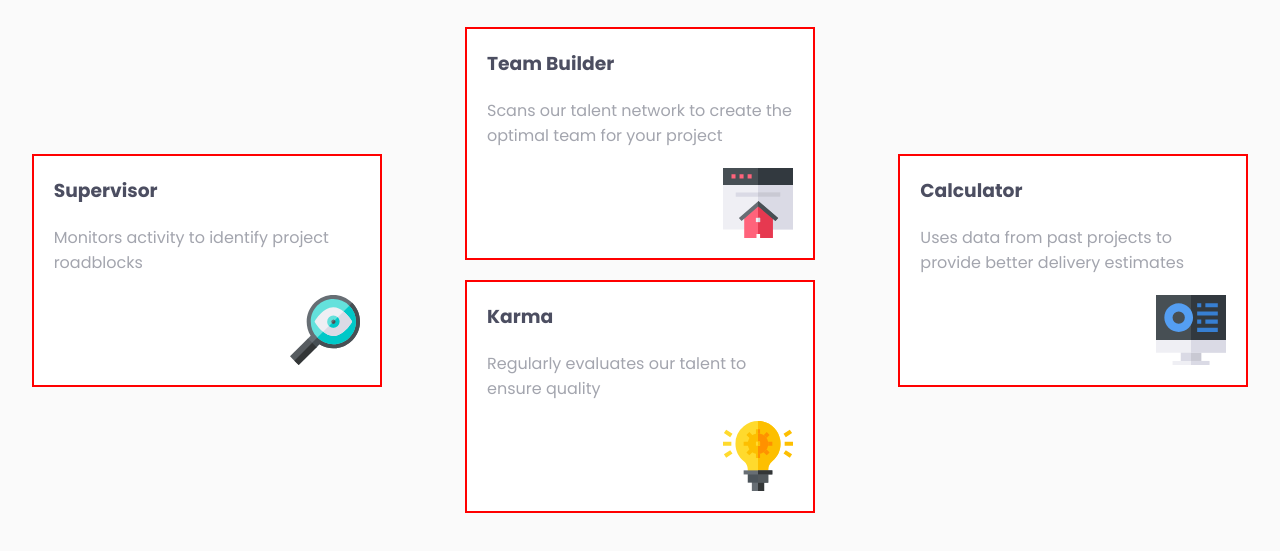
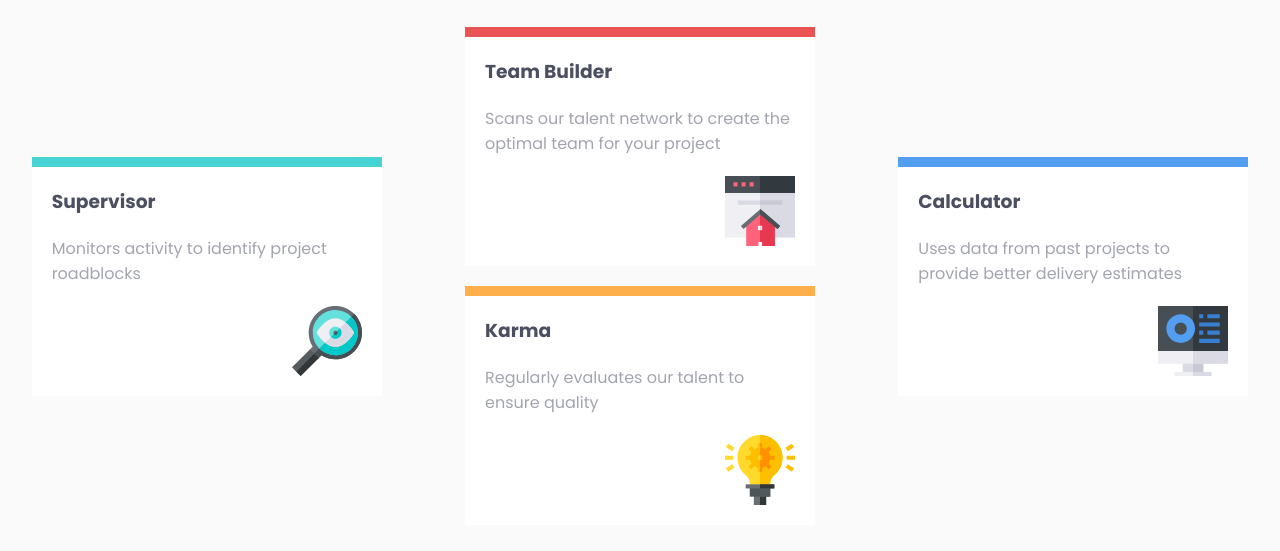
Before and after one commit to Akintayo74/Four-Card-Feature-Section, a plain HTML site: page index.html in a window 1280 px wide. Shown: the part 149-700 px from the top of the page. Drawn offline with Linux system fonts and the light colour scheme.

Commit message:
Made significant progress

```diff
--- a/index.html
+++ b/index.html
@@ -3,10 +3,14 @@
 <head>
   <meta charset="UTF-8">
   <meta name="viewport" content="width=device-width, initial-scale=1.0">
+
   <link rel="preconnect" href="https://fonts.googleapis.com">
   <link rel="preconnect" href="https://fonts.gstatic.com" crossorigin>
   <link href="https://fonts.googleapis.com/css2?family=Poppins:ital,wght@0,100;0,200;0,300;0,400;0,500;0,600;0,700;0,800;0,900;1,100;1,200;1,300;1,400;1,500;1,600;1,700;1,800;1,900&display=swap" rel="stylesheet">
+
   <link rel="stylesheet" href="style.css">
+  <link rel="stylesheet" href="queries.css">
+
   <title>Document</title>
 </head>
 <body>
--- /dev/null
+++ b/queries.css
@@ -0,0 +1,59 @@
+
+@media(min-width: 800px){
+    .container{
+        grid-template-columns: repeat(2, auto);
+        grid-template-rows: repeat(2, auto);
+    }
+
+    .supervisor{
+        grid-column: 1;
+        grid-row: 1;
+    }
+
+    .team-builder{
+        grid-column: 2;
+        grid-row: 1;
+    }
+
+    .karma{
+        grid-column: 1;
+        grid-row: 2;
+    }
+
+    .calculator{
+        grid-column: 2;
+        grid-row: 2;
+    }
+}
+
+
+@media (min-width: 1200px) {
+    .container{
+        grid-template-columns: repeat(3, auto);
+        grid-template-rows: repeat(2, auto);
+    }
+
+    .supervisor{
+        grid-column: 1;
+        grid-row: 1 / span 2;
+        place-self: center;
+    }
+
+    .team-builder{
+        grid-column: 2;
+        grid-row: 1;
+        place-self: center;
+    }
+
+    .karma{
+        grid-column: 2;
+        grid-row: 2;
+        place-self: center;
+    }
+
+    .calculator{
+        grid-column: 3;
+        grid-row: 1 / span 2;
+        place-self: center;
+    }
+}
--- a/style.css
+++ b/style.css
@@ -1,3 +1,11 @@
+:root{
+    --team-builder-color:  hsl(0, 78%, 62%);
+    --supervisor-color: hsl(180, 62%, 55%);
+    --karma-color: hsl(34, 97%, 64%);
+    --calculator-color: hsl(212, 86%, 64%);
+}
+
+
 *{
     margin: 0;
     padding: 0;
@@ -30,7 +38,7 @@ header p{
     display: flex;
     flex-direction: column;
     background-color: white;
-    border: 2px solid red;
+    /* border: 2px solid red; */
     width: 350px;
     padding: 20px;
 }
@@ -46,84 +54,34 @@ header p{
     margin-block-start: 20px;
 }
 
-
 .container{
     display: grid;
-    grid-template-columns: repeat(3, auto);
-    grid-template-rows: repeat(2, auto);
+    grid-template-columns: 1fr;
+    grid-template-rows: repeat(4, 1fr);
     gap: 20px;
-    /* gap: calc((30 / 16) * 1rem); */
     margin-block-start: 30px;
 }
 
 .supervisor{
-    grid-column: 1;
-    grid-row: 1 / span 2;
+    grid-row: 1;
     place-self: center;
+    border-top: 10px solid var(--supervisor-color);
 }
 
 .team-builder{
-    grid-column: 2;
-    grid-row: 1;
+    grid-row: 2;
     place-self: center;
+    border-top: 10px solid var(--team-builder-color);
 }
 
 .karma{
-    grid-column: 2;
-    grid-row: 2;
+    grid-row: 3;
     place-self: center;
+    border-top: 10px solid var(--karma-color);
 }
 
 .calculator{
-    grid-column: 3;
-    grid-row: 1 / span 2;
+    grid-row: 4;
     place-self: center;
+    border-top: 10px solid var(--calculator-color);
 }
-
-@media (max-width: 100px) {
-    header p {
-        width: none;
-    }
-    .container{
-        grid-template-columns: repeat(2, auto);
-        grid-template-rows: repeat(2, auto);
-    }
-    .supervisor{
-        grid-column: 1;
-        grid-row: 1;
-    }
-    .team-builder{
-        grid-column: 2;
-        grid-row: 1;
-    }
-    .karma{
-        grid-column: 1;
-        grid-row: 2;
-    }
-    .calculator{
-        grid-column: 2;
-        grid-row: 2;
-    }
-}
-
-@media(max-width: 500px){
-    header p {
-        width: none;
-    }
-    .container{
-        grid-template-columns: 1fr;
-        grid-template-rows: repeat(4, auto);
-    }
-    .supervisor{
-        grid-row: 1;
-    }
-    .team-builder{
-        grid-row: 2;
-    }
-    .karma{
-        grid-row: 3;
-    }
-    .calculator{
-        grid-row: 4;
-    }
-}
```
